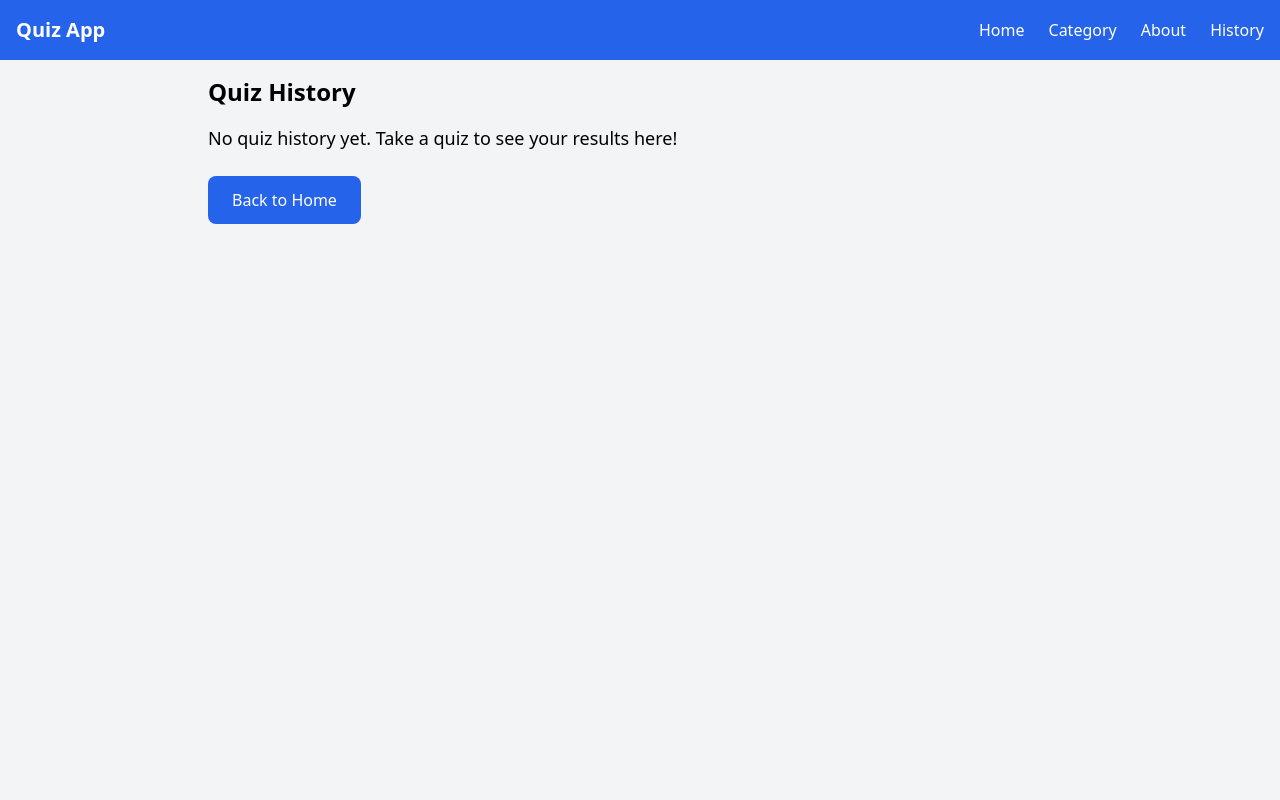
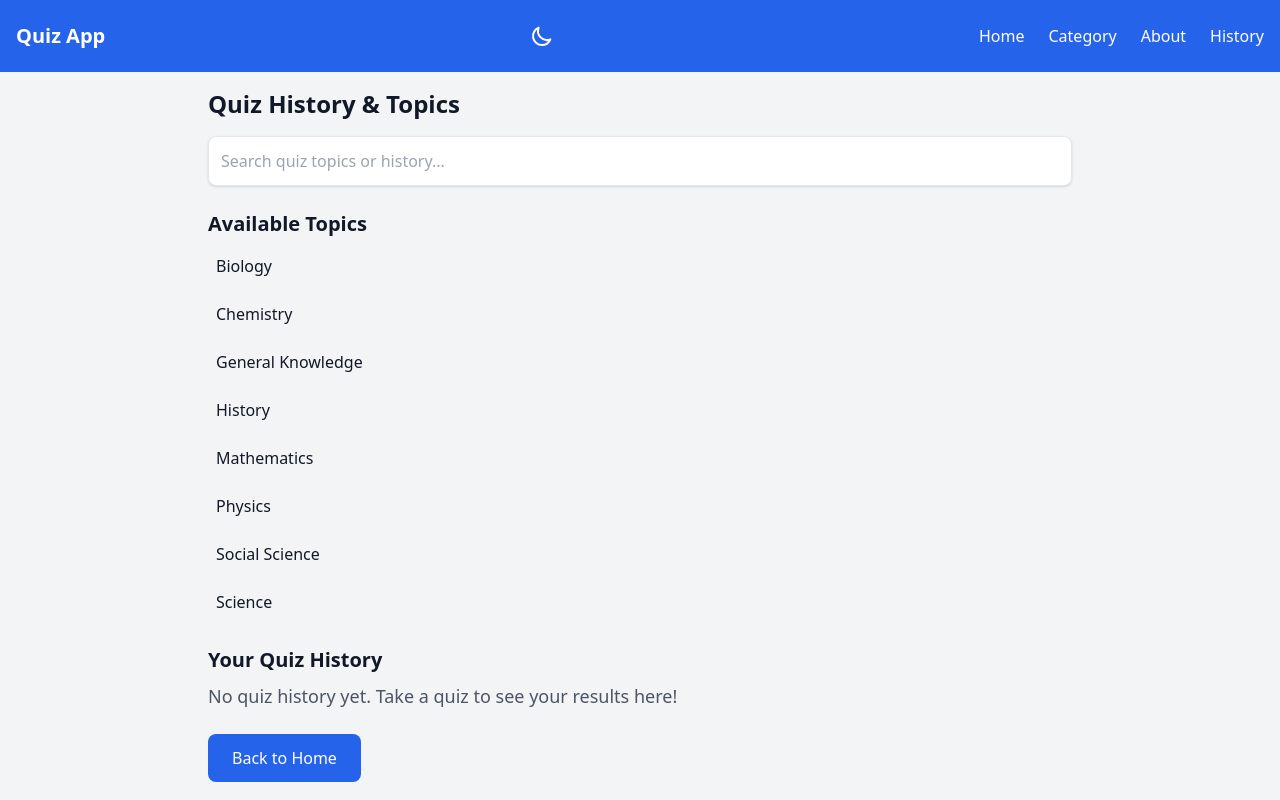
Before and after one commit to mentesnotassefa/Quiz-App, a React (Vite) app in the folder quiz-app/: page /history in a window 1280 px wide. Built offline with nearby package versions, Linux system fonts and the light colour scheme.

Commit message:
Add dark mode feature and modify about page notes. - Enabled darkMode: 'class' in Tailwind config.  Added theme toggle in App.jsx with localStorage persistence.  Included dark mode button in Navbar with icons. Updated all pages with dark: variants for backgrounds, text, and buttons.

```diff
--- a/quiz-app/src/App.jsx
+++ b/quiz-app/src/App.jsx
@@ -18,23 +18,37 @@ function App() {
   const [score, setScore] = useState(0);
   const [quizSummary, setQuizSummary] = useState({ correct: 0, incorrect: 0, questions: [] });
   const [quizHistory, setQuizHistory] = useState(() => {
-    return JSON.parse(localStorage.getItem("quizHistory") || "[]"); // Initialize from localStorage
+    return JSON.parse(localStorage.getItem("quizHistory") || "[]");
+  });
+  const [isDarkMode, setIsDarkMode] = useState(() => {
+    return localStorage.getItem("theme") === "dark"; // Load from localStorage
   });
 
-  // Sync quizHistory with localStorage changes
+  // Sync quizHistory with localStorage
   useEffect(() => {
     const handleStorageChange = () => {
       const updatedHistory = JSON.parse(localStorage.getItem("quizHistory") || "[]");
       setQuizHistory(updatedHistory);
-      console.log("Loaded from localStorage in App:", updatedHistory); // Debug log
     };
-
-    // Load initial history and listen for changes
     handleStorageChange();
     window.addEventListener("storage", handleStorageChange);
+    return () => window.removeEventListener("storage", handleStorageChange);
+  }, []);
 
-    return () => window.removeEventListener("storage", handleStorageChange); // Cleanup
-  }, []);
+  // Apply dark mode class and save preference
+  useEffect(() => {
+    if (isDarkMode) {
+      document.documentElement.classList.add("dark");
+      localStorage.setItem("theme", "dark");
+    } else {
+      document.documentElement.classList.remove("dark");
+      localStorage.setItem("theme", "light");
+    }
+  }, [isDarkMode]);
+
+  const toggleDarkMode = () => {
+    setIsDarkMode((prev) => !prev);
+  };
 
   const resetQuiz = () => {
     setScore(0);
@@ -43,8 +57,8 @@ function App() {
 
   return (
     <Router>
-      <div className="min-h-screen bg-gray-100">
-        <Navbar />
+      <div className="min-h-screen bg-gray-100 dark:bg-gray-900 text-gray-900 dark:text-gray-100">
+        <Navbar toggleDarkMode={toggleDarkMode} isDarkMode={isDarkMode} />
         <Routes>
           <Route path="/" element={<Home />} />
           <Route path="/category" element={<Category setQuizConfig={setQuizConfig} />} />
--- a/quiz-app/src/components/Navbar.jsx
+++ b/quiz-app/src/components/Navbar.jsx
@@ -1,21 +1,38 @@
 import { useState } from "react";
 import { Link } from "react-router-dom";
 
-function Navbar() {
+function Navbar({ toggleDarkMode, isDarkMode }) {
   const [isOpen, setIsOpen] = useState(false);
 
   return (
-    <nav className="bg-blue-600 p-4">
+    <nav className="bg-blue-600 dark:bg-gray-800 p-4">
       <div className="flex justify-between items-center max-w-7xl mx-auto">
         <Link to="/" className="text-white text-xl font-bold">
           Quiz App
         </Link>
-        <div className="md:hidden">
-          <button onClick={() => setIsOpen(!isOpen)}>
-            <svg className="w-6 h-6 text-white" fill="none" stroke="currentColor" viewBox="0 0 24 24">
-              <path strokeLinecap="round" strokeLinejoin="round" strokeWidth="2" d="M4 6h16M4 12h16m-7 6h7" />
-            </svg>
+        <div className="flex items-center space-x-4">
+          <button
+            onClick={toggleDarkMode}
+            className="text-white p-2 rounded-full hover:bg-blue-700 dark:hover:bg-gray-700"
+          >
+
+            {isDarkMode ? (
+              <svg className="w-6 h-6" fill="none" stroke="currentColor" viewBox="0 0 24 24">
+                <path strokeLinecap="round" strokeLinejoin="round" strokeWidth="2" d="M12 3v1m0 16v1m9-9h-1M4 12H3m15.364 6.364l-.707-.707M6.343 6.343l-.707-.707m12.728 0l-.707.707M6.343 17.657l-.707.707M16 12a4 4 0 11-8 0 4 4 0 018 0z" />
+              </svg> // Sun icon for light mode
+            ) : (
+              <svg className="w-6 h-6" fill="none" stroke="currentColor" viewBox="0 0 24 24">
+                <path strokeLinecap="round" strokeLinejoin="round" strokeWidth="2" d="M20.354 15.354A9 9 0 018.646 3.646 9.003 9.003 0 0012 21a9.003 9.003 0 008.354-5.646z" />
+              </svg> // Moon icon for dark mode
+            )}
           </button>
+          <div className="md:hidden">
+            <button onClick={() => setIsOpen(!isOpen)}>
+              <svg className="w-6 h-6 text-white" fill="none" stroke="currentColor" viewBox="0 0 24 24">
+                <path strokeLinecap="round" strokeLinejoin="round" strokeWidth="2" d="M4 6h16M4 12h16m-7 6h7" />
+              </svg>
+            </button>
+          </div>
         </div>
         <div className={`${isOpen ? "block" : "hidden"} md:flex space-x-4 md:space-x-6`}>
           <Link to="/" className="text-white hover:text-gray-200">Home</Link>
--- a/quiz-app/src/pages/Category.jsx
+++ b/quiz-app/src/pages/Category.jsx
@@ -2,7 +2,7 @@ import { useState } from "react";
 import { useNavigate } from "react-router-dom";
 
 function Category({ setQuizConfig }) {
-  const [searchTerm, setSearchTerm] = useState(""); // State for search input
+  const [searchTerm, setSearchTerm] = useState("");
   const [selectedCategory, setSelectedCategory] = useState("");
   const [selectedAmount, setSelectedAmount] = useState(10);
   const [selectedDifficulty, setSelectedDifficulty] = useState("easy");
@@ -15,7 +15,6 @@ function Category({ setQuizConfig }) {
   const amounts = [5, 10, 15, 20];
   const difficulties = ["easy", "medium", "hard"];
 
-  // Filter categories based on search term
   const filteredCategories = categories.filter((cat) =>
     cat.toLowerCase().includes(searchTerm.toLowerCase())
   );
@@ -36,22 +35,18 @@ function Category({ setQuizConfig }) {
 
   return (
     <div className="max-w-4xl mx-auto p-4">
-      <h2 className="text-2xl font-bold mb-6">Configure Your Quiz</h2>
-
-      {/* Search Bar */}
+      <h2 className="text-2xl font-bold mb-6 text-gray-900 dark:text-white">Configure Your Quiz</h2>
       <div className="mb-6">
         <input
           type="text"
           value={searchTerm}
           onChange={(e) => setSearchTerm(e.target.value)}
           placeholder="Search quiz topics..."
-          className="w-full p-3 border rounded-lg shadow focus:outline-none focus:ring-2 focus:ring-blue-600"
+          className="w-full p-3 border rounded-lg shadow focus:outline-none focus:ring-2 focus:ring-blue-600 dark:bg-gray-700 dark:border-gray-600 dark:text-white"
         />
       </div>
-
-      {/* Category Selection */}
       <div className="mb-6">
-        <label className="block mb-2 text-xl font-semibold">Category:</label>
+        <label className="block mb-2 text-xl font-semibold text-gray-900 dark:text-white">Category:</label>
         {filteredCategories.length > 0 ? (
           <div className="grid grid-cols-1 sm:grid-cols-2 md:grid-cols-3 gap-4">
             {filteredCategories.map((cat) => (
@@ -59,7 +54,9 @@ function Category({ setQuizConfig }) {
                 key={cat}
                 onClick={() => setSelectedCategory(cat)}
                 className={`p-4 rounded-lg shadow ${
-                  selectedCategory === cat ? "bg-blue-600 text-white" : "bg-white hover:bg-gray-100"
+                  selectedCategory === cat
+                    ? "bg-blue-600 text-white"
+                    : "bg-white hover:bg-gray-100 dark:bg-gray-700 dark:hover:bg-gray-600 dark:text-white"
                 }`}
               >
                 {cat}
@@ -67,19 +64,17 @@ function Category({ setQuizConfig }) {
             ))}
           </div>
         ) : (
-          <p className="text-lg text-gray-600">
+          <p className="text-lg text-gray-600 dark:text-gray-400">
             No topics match your search. Try something like "Biology" or "History".
           </p>
         )}
       </div>
-
-      {/* Number of Questions */}
       <div className="mb-6">
-        <label className="block mb-2 text-xl font-semibold">Number of Questions:</label>
+        <label className="block mb-2 text-xl font-semibold text-gray-900 dark:text-white">Number of Questions:</label>
         <select
           value={selectedAmount}
           onChange={(e) => setSelectedAmount(Number(e.target.value))}
-          className="w-full max-w-xs p-2 border rounded-lg bg-white shadow"
+          className="w-full max-w-xs p-2 border rounded-lg bg-white shadow dark:bg-gray-700 dark:border-gray-600 dark:text-white"
         >
           {amounts.map((num) => (
             <option key={num} value={num}>
@@ -88,14 +83,12 @@ function Category({ setQuizConfig }) {
           ))}
         </select>
       </div>
-
-      {/* Difficulty Level */}
       <div className="mb-6">
-        <label className="block mb-2 text-xl font-semibold">Difficulty:</label>
+        <label className="block mb-2 text-xl font-semibold text-gray-900 dark:text-white">Difficulty:</label>
         <select
           value={selectedDifficulty}
           onChange={(e) => setSelectedDifficulty(e.target.value)}
-          className="w-full max-w-xs p-2 border rounded-lg bg-white shadow"
+          className="w-full max-w-xs p-2 border rounded-lg bg-white shadow dark:bg-gray-700 dark:border-gray-600 dark:text-white"
         >
           {difficulties.map((diff) => (
             <option key={diff} value={diff}>
@@ -104,11 +97,9 @@ function Category({ setQuizConfig }) {
           ))}
         </select>
       </div>
-
-      {/* Start Quiz Button */}
       <button
         onClick={handleStartQuiz}
-        className="bg-blue-600 text-white px-6 py-3 rounded-lg hover:bg-blue-700 w-full max-w-xs"
+        className="bg-blue-600 text-white px-6 py-3 rounded-lg hover:bg-blue-700 dark:bg-blue-500 dark:hover:bg-blue-600 w-full max-w-xs"
       >
         Start Quiz
       </button>
--- a/quiz-app/src/pages/History.jsx
+++ b/quiz-app/src/pages/History.jsx
@@ -1,29 +1,88 @@
+import { useState } from "react";
 import { Link } from "react-router-dom";
 
 function History({ quizHistory }) {
+  const [searchTerm, setSearchTerm] = useState("");
+
+  const categories = [
+    "Biology", "Chemistry", "General Knowledge", "History",
+    "Mathematics", "Physics", "Social Science", "Science",
+  ];
+
+  const filteredCategories = categories.filter((cat) =>
+    cat.toLowerCase().includes(searchTerm.toLowerCase())
+  );
+  const filteredHistory = quizHistory.filter((quiz) =>
+    quiz.category.toLowerCase().includes(searchTerm.toLowerCase())
+  );
+
   return (
-    <div className="max-w-4xl mx-auto p-4">
-      <h2 className="text-2xl font-bold mb-4">Quiz History</h2>
-      {quizHistory.length > 0 ? (
+    <div className="max-w-4xl mx-auto p-4 dark:bg-gray-900">
+      <h2 className="text-2xl font-bold mb-4 text-gray-900 dark:text-white">Quiz History & Topics</h2>
+
+      {/* Search Bar */}
+      <div className="mb-6">
+        <input
+          type="text"
+          value={searchTerm}
+          onChange={(e) => setSearchTerm(e.target.value)}
+          placeholder="Search quiz topics or history..."
+          className="w-full p-3 border rounded-lg shadow focus:outline-none focus:ring-2 focus:ring-blue-600 dark:bg-gray-700 dark:border-gray-600 dark:text-white dark:placeholder-gray-400"
+        />
+      </div>
+
+      {/* Available Categories */}
+      <div className="mb-6">
+        <h3 className="text-xl font-semibold mb-2 text-gray-900 dark:text-white">Available Topics</h3>
+        {filteredCategories.length > 0 ? (
+          <ul className="space-y-2">
+            {filteredCategories.map((cat, idx) => (
+              <li key={idx} className="bg-gray-100 p-2 rounded dark:bg-gray-700 dark:text-gray-100">
+                {cat}
+              </li>
+            ))}
+          </ul>
+        ) : (
+          <p className="text-lg text-gray-600 dark:text-gray-400">
+            No topics match your search. Try something like "Biology" or "History".
+          </p>
+        )}
+      </div>
+
+      {/* Quiz History */}
+      <div>
+        <h3 className="text-xl font-semibold mb-2 text-gray-900 dark:text-white">Your Quiz History</h3>
+        {filteredHistory.length > 0 ? (
           <ul className="space-y-4">
-          {quizHistory.map((quiz, idx) => (
-            <li key={idx} className="bg-white p-4 rounded-lg shadow">
+            {filteredHistory.map((quiz, idx) => (
+              <li key={idx} className="bg-white p-4 rounded-lg shadow dark:bg-gray-800 dark:text-gray-100">
                 <p className="text-lg">
                   <strong>Category:</strong> {quiz.category}
                 </p>
                 <p className="text-lg">
                   <strong>Score:</strong> {quiz.score}
                 </p>
-              <p className="text-sm text-gray-600">
+                <p className="text-sm text-gray-600 dark:text-gray-400">
                   <strong>Date:</strong> {quiz.date}
                 </p>
               </li>
             ))}
           </ul>
+        ) : quizHistory.length > 0 ? (
+          <p className="text-lg text-gray-600 dark:text-gray-400">
+            No history matches your search. Try a different keyword.
+          </p>
         ) : (
-        <p className="text-lg">No quiz history yet. Take a quiz to see your results here!</p>
+          <p className="text-lg text-gray-600 dark:text-gray-400">
+            No quiz history yet. Take a quiz to see your results here!
+          </p>
         )}
-      <Link to="/" className="mt-6 inline-block bg-blue-600 text-white px-6 py-3 rounded-lg hover:bg-blue-700">
+      </div>
+
+      <Link
+        to="/"
+        className="mt-6 inline-block bg-blue-600 text-white px-6 py-3 rounded-lg hover:bg-blue-700 dark:bg-blue-500 dark:hover:bg-blue-600"
+      >
         Back to Home
       </Link>
     </div>
--- a/quiz-app/tailwind.config.js
+++ b/quiz-app/tailwind.config.js
@@ -5,4 +5,5 @@ module.exports = {
     extend: {},
   },
   plugins: [],
+  darkMode: "class",
 };
```
Also changed, not shown: quiz-app/src/pages/About.jsx (+20 -3 lines), quiz-app/src/pages/Home.jsx (+3 -4 lines), quiz-app/src/pages/Quiz.jsx (+6 -7 lines), quiz-app/src/pages/Result.jsx (+32 -17 lines). Lines whose indentation alone changed are shown as unchanged.
